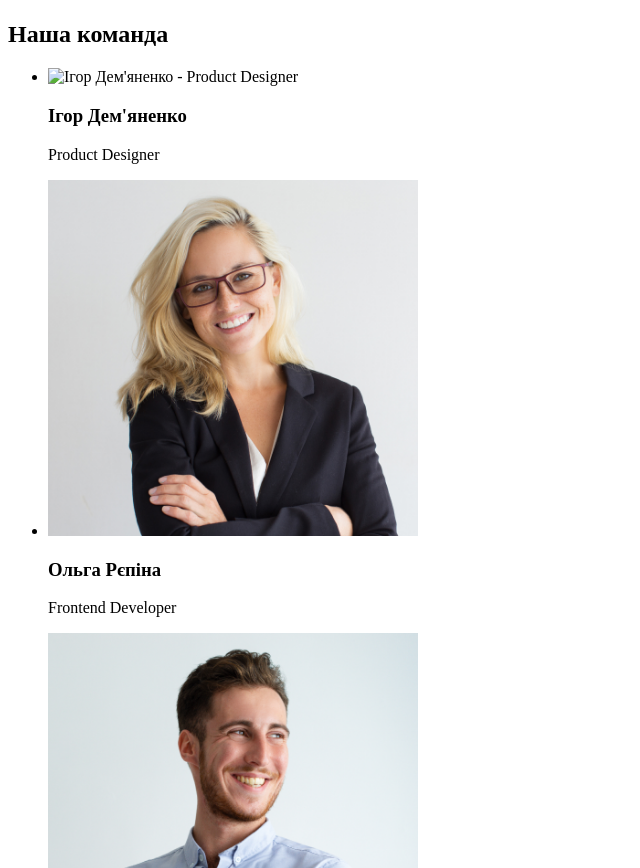
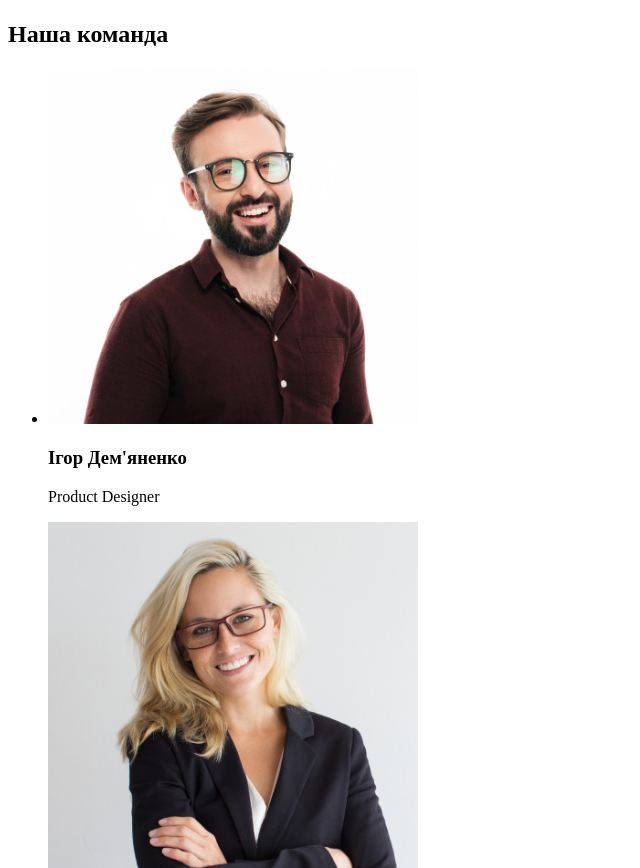
Before and after one commit to osyfliak/goit-markup-hw-01, a plain HTML site: page index.html in a window 1280 px wide. Shown: the part 1505-2373 px from the top of the page, without its empty margins (0-640 px from the left). Drawn offline with Linux system fonts and the light colour scheme.

Commit message:
Update index.html

```diff
--- a/index.html
+++ b/index.html
@@ -78,7 +78,7 @@
      <h2>Наша команда</h2>
      <ul>
         <li>
-            <img src="images/"
+            <img src="images/product_designer.jpg"
             alt="Ігор Дем'яненко - Product Designer"
             width="370">
                    <h3>Ігор Дем'яненко</h3>
```
